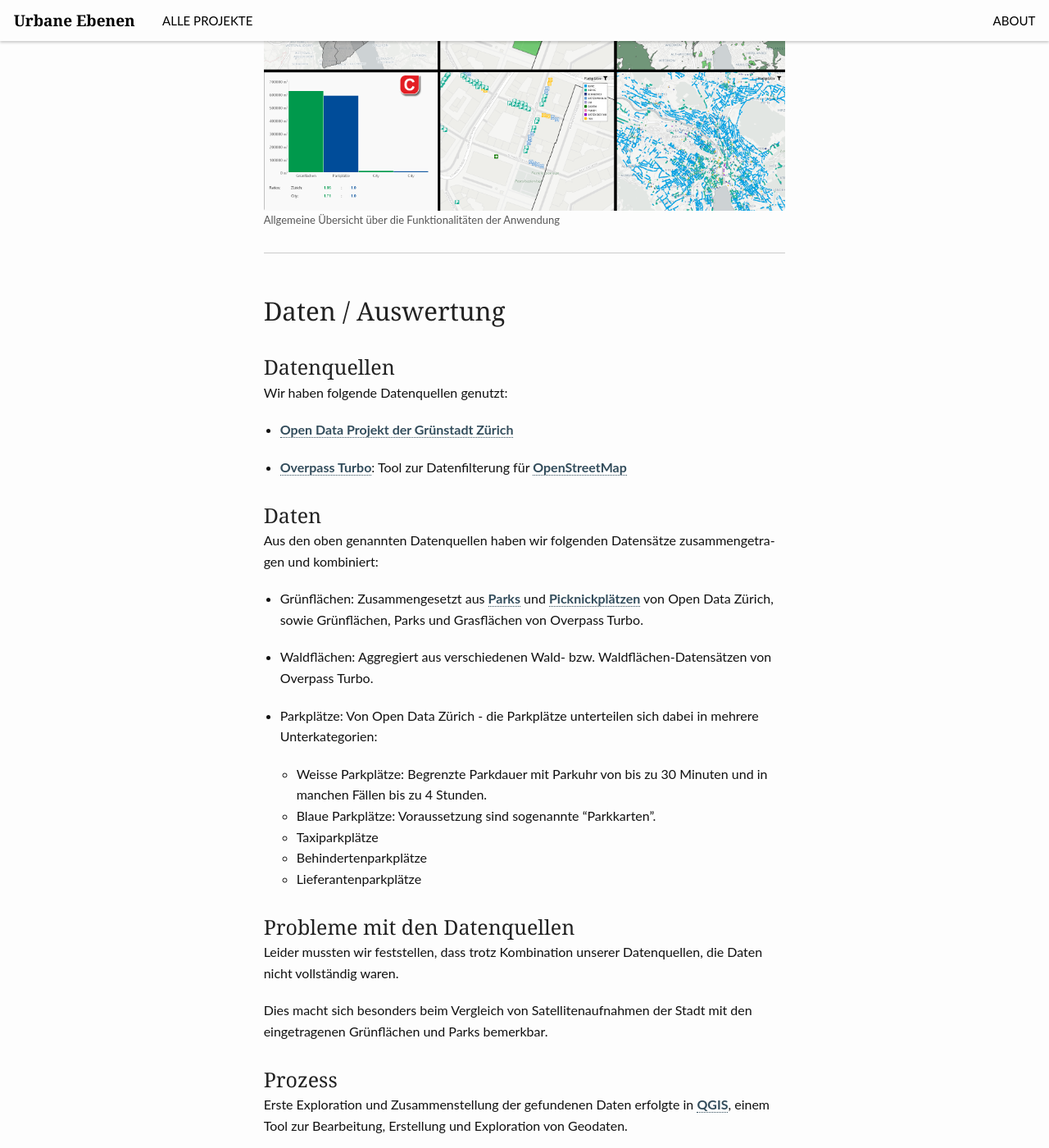
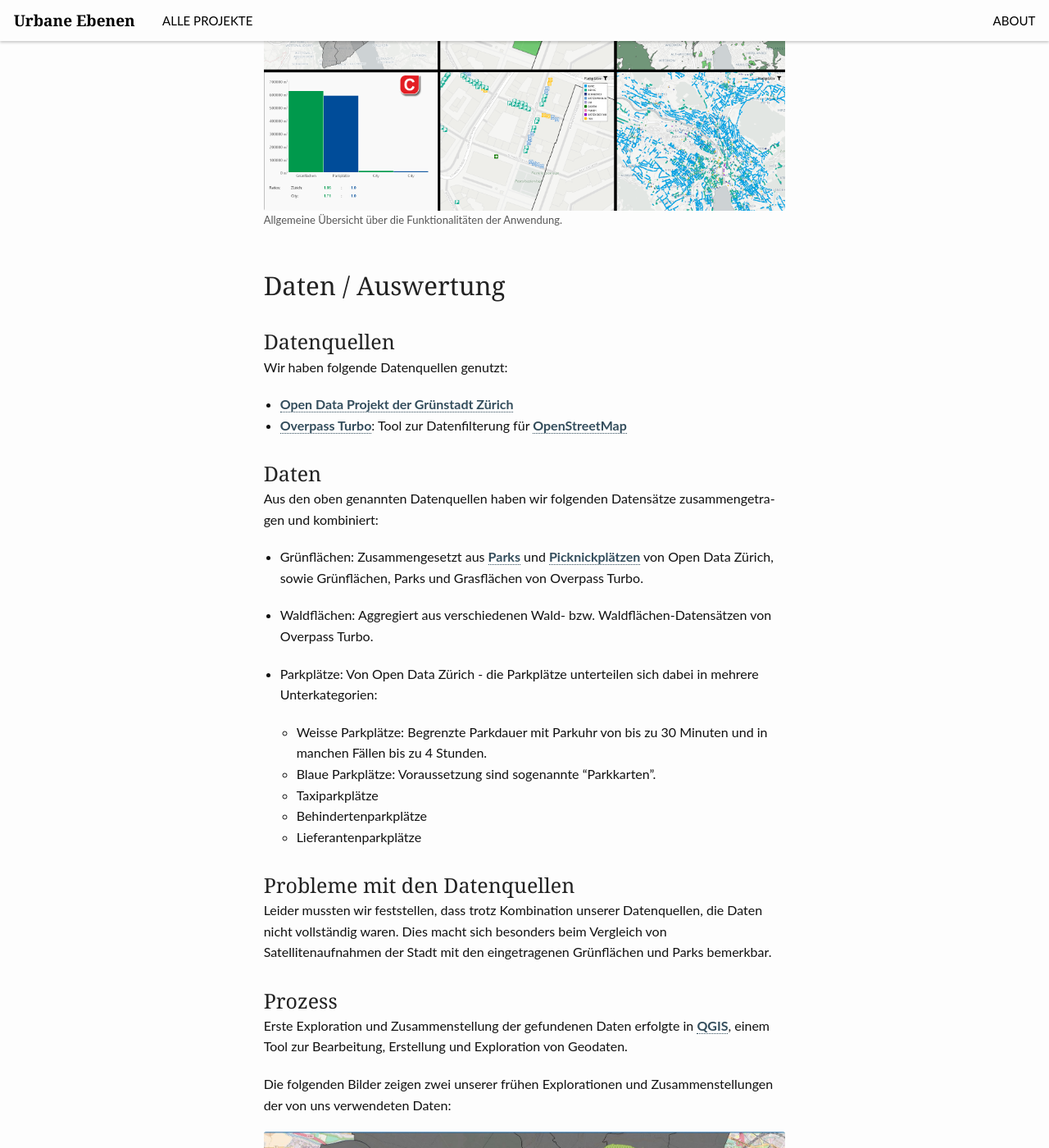
Before and after one commit to tillnagel/gdv-website, a Jekyll site: the page built from _posts/projects/2017-01-26-ZuerichParkflaechen.md, in a window 1280 px wide and 1400 px high, scrolled down 1621 px. Shown: the whole window at 82% size. Built offline with Jekyll 4.4.1, drawn with Linux system fonts in a browser that asks for light colours; part of the change alters nothing that is shown; some of the changed text lies outside the part shown.

````diff
--- a/_posts/projects/2017-01-26-ZuerichParkflaechen.md
+++ b/_posts/projects/2017-01-26-ZuerichParkflaechen.md
@@ -10,7 +10,7 @@ categories:
     - projects
 image:
     title: ZuerichParkflaechen/zp_teaser.png
-    caption: Übersicht
+    caption: Hauptsicht der Applikation
 author: Ahmet Ekiz, Kevin Schorpp, Klaus Hipp, Mihkail Polishuk
 ---
 
@@ -20,15 +20,11 @@ Die Anwendung visualisiert diverse Geodaten zu Wald-, Grünflächen und Parks in
 Gegliedert wird die Darstellung in eine Übersichts-, sowie eine Diagrammansicht und vier Detailansichten zur Veranschaulichung maximal zweier Bezirke Zürichs und deren Gegenüberstellung zum Züricher Durchschnitt.
 
 ## Einführung
-<!--- Einführung: Was ist die Motivation hinter Ihrem Projekt?
-- Konzept: Was ist die Grundidee, Hauptfrage, wichtigste Hypothese?-->
-
 Dieses kleine Datenvisualisierungsprojekt ist im Rahmen der Vorlesung "Grundlagen der Datenvisualisierung" im Wintersemester 2016/2017 entstanden. Ziel war eine interaktive Datenvisualisierung zum Thema Smart City und Urbanen Räumen.
 
 Nach einiger Recherche zu verfügbaren Datenquellen, griffen wir eine Konzeptidee unseres Dozenten Herr Prof. Dr. Nagel auf, Parks und Parkplätze der Stadt Zürich in Relation zu setzen und festzustellen, ob besondere Ausprägungen zu erkennen sind.
 
 ## Funktionalitäten
-
 Die Übersichtskarte <img src="{{ site.urlimg }}/ZuerichParkflaechen/zp_A.png" alt="(A)" style="width: 20px; height: 20px;" /> erlaubt das einfache Selektieren von bis zu zwei Bezirken, die in den jeweiligen Spalten zur Detailansicht <img src="{{ site.urlimg }}/ZuerichParkflaechen/zp_B.png" alt="(B)" style="width: 20px; height: 20px;" /> dargestellt werden.
 
 Diese zeigen jeweils in zwei übereinanderliegenden Panels die Grünflächen (oben) und die verschiedenen Parkplatzarten (unten), die jeweils gefiltert werden können.
@@ -39,45 +35,42 @@ Die Diagrammansicht <img src="{{ site.urlimg }}/ZuerichParkflaechen/zp_C.png" al
 
 <figure>
   <img src="{{ site.urlimg }}/ZuerichParkflaechen/zp_functions_image.png" />
-  <figcaption >Allgemeine Übersicht über die Funktionalitäten der Anwendung</figcaption>
+  <figcaption >Allgemeine Übersicht über die Funktionalitäten der Anwendung.</figcaption>
 </figure>
-
-- - -
 
 ## Daten / Auswertung
 
 ### Datenquellen
-
 Wir haben folgende Datenquellen genutzt:
 
-- [Open Data Projekt der Grünstadt Zürich](https://data.stadt-zuerich.ch/)
-
-- [Overpass Turbo](https://overpass-turbo.eu/): Tool zur Datenfilterung für [OpenStreetMap](http://openstreetmap.org/)
+-   [Open Data Projekt der Grünstadt Zürich](https://data.stadt-zuerich.ch/)
+-   [Overpass Turbo](https://overpass-turbo.eu/): Tool zur Datenfilterung für [OpenStreetMap](http://openstreetmap.org/)
 
 ### Daten
-
 Aus den oben genannten Datenquellen haben wir folgenden Datensätze zusammengetragen und kombiniert:
 
-- Grünflächen: Zusammengesetzt aus [Parks](https://data.stadt-zuerich.ch/dataset/park) und [Picknickplätzen](https://data.stadt-zuerich.ch/dataset/picknickplatz) von Open Data Zürich, sowie Grünflächen, Parks und Grasflächen von Overpass Turbo.
+-   Grünflächen:
+    Zusammengesetzt aus [Parks](https://data.stadt-zuerich.ch/dataset/park) und [Picknickplätzen](https://data.stadt-zuerich.ch/dataset/picknickplatz) von Open Data Zürich, sowie Grünflächen, Parks und Grasflächen von Overpass Turbo.
 
-- Waldflächen: Aggregiert aus verschiedenen Wald- bzw. Waldflächen-Datensätzen von Overpass Turbo.
+-   Waldflächen:
+    Aggregiert aus verschiedenen Wald- bzw. Waldflächen-Datensätzen von Overpass Turbo.
 
-* Parkplätze: Von Open Data Zürich - die Parkplätze unterteilen sich dabei in mehrere Unterkategorien:
-    * Weisse Parkplätze: Begrenzte Parkdauer mit Parkuhr von bis zu 30 Minuten und in manchen Fällen bis zu 4 Stunden.
-    * Blaue Parkplätze: Voraussetzung sind sogenannte "Parkkarten".
-    * Taxiparkplätze
-    * Behindertenparkplätze
-    * Lieferantenparkplätze
+-   Parkplätze:
+    Von Open Data Zürich - die Parkplätze unterteilen sich dabei in mehrere Unterkategorien:
+
+    -   Weisse Parkplätze:
+        Begrenzte Parkdauer mit Parkuhr von bis zu 30 Minuten und in manchen Fällen bis zu 4 Stunden.
+    -   Blaue Parkplätze:
+        Voraussetzung sind sogenannte "Parkkarten".
+    -   Taxiparkplätze
+    -   Behindertenparkplätze
+    -   Lieferantenparkplätze
 
 ### Probleme mit den Datenquellen
-
 Leider mussten wir feststellen, dass trotz Kombination unserer Datenquellen, die Daten nicht vollständig waren.
-
 Dies macht sich besonders beim Vergleich von Satellitenaufnahmen der Stadt mit den eingetragenen Grünflächen und Parks bemerkbar.
 
 ### Prozess
-<!--Sinnvolle Auswahl relevanter Experimente.-->
-
 Erste Exploration und Zusammenstellung der gefundenen Daten erfolgte in [QGIS](http://qgis.org/de/site/), einem Tool zur Bearbeitung, Erstellung und Exploration von Geodaten.
 
 Die folgenden Bilder zeigen zwei unserer frühen Explorationen und Zusammenstellungen der von uns verwendeten Daten:
@@ -92,75 +85,41 @@ Die folgenden Bilder zeigen zwei unserer frühen Explorationen und Zusammenstell
   <figcaption >Zusammenstellung aller von uns verwendeten Daten in QGIS.</figcaption>
 </figure>
 
-<!--## Prototyp / Ergebnisse
-Hier sind einige unserer Prototypen und Entwicklungsschritte zu sehen: -->
-
 ### Visualisierung
-<!--Ergebnisse, Design, Prototyp. Darstellungen echter oder ausgewählter Daten.-->
 
 ### Fragen
-
 Wir untersuchten folgende Fragen:
 
-- Wie ist die Relation der Grünflächen zu den Parkplätzen in Zürich?
-
-- Inwiefern weichen einzelne Bezirke vom Gesamtdurchschnitt ab?
-
-- Gibt es Tendenzen und Abweichungen am Stadtrand oder im Zentrum?
-
-- Gibt es andere interessante Auffälligkeiten?
+-   Wie ist die Relation der Grünflächen zu den Parkplätzen in Zürich?
+-   Inwiefern weichen einzelne Bezirke vom Gesamtdurchschnitt ab?
+-   Gibt es Tendenzen und Abweichungen am Stadtrand oder im Zentrum?
+-   Gibt es andere interessante Auffälligkeiten?
 
 ### Erkenntnisse
-<!--Was haben Sie herausgefunden? Können Sie ein/zwei Aussagen oder Stories hervorheben?-->
-
-- Zunahme der Grünflächen in Richtung der Stadtgrenzen.
-
-- Parks scheinen sich auf das Zentrum Zürichs zu konzentrieren.
-
-- Überwiegend zeitbegrenzte Parkplätze im Stadtkern Zürichs.
-
-- In der Nähe der Grünflächen gibt es zwar viele Parkplätze, die Mehrheit davon ist aber zeitbegrenzt.
-
-- Es gibt etwa doppelt so viele kostenpflichtige wie zeitbegrenzte Parkmöglichkeiten.
+-   Zunahme der Grünflächen in Richtung der Stadtgrenzen.
+-   Parks scheinen sich auf das Zentrum Zürichs zu konzentrieren.
+-   Überwiegend zeitbegrenzte Parkplätze im Stadtkern Zürichs.
+-   In der Nähe der Grünflächen gibt es zwar viele Parkplätze, die Mehrheit davon ist aber zeitbegrenzt.
+-   Es gibt etwa doppelt so viele kostenpflichtige wie zeitbegrenzte Parkmöglichkeiten.
 
 ### Implementierung
 
 #### Verwendete Tools/Libraries:
-
-- Java [Processing](https://processing.org/)
-
-- [Unfolding Maps](http://unfoldingmaps.org/) für die Karten
-
-- [GiCentre](http://www.gicentre.net/) für Diagramme
-
-- [ControlP5](http://www.sojamo.de/libraries/controlP5/) für Filter
-
-<!--Wie haben Sie die Visualisierung umgesetzt? Welche Tools haben Sie für welche Schritte eingesetzt?-->
+-   Java [Processing](https://processing.org/)
+-   [Unfolding Maps](http://unfoldingmaps.org/) für die Karten
+-   [GiCentre](http://www.gicentre.net/) für Diagramme
+-   [ControlP5](http://www.sojamo.de/libraries/controlP5/) für Filter
 
 #### Probleme bei der Implementierung:
+-   Processing, sowie die ebenfalls genutzten Bibliotheken und Tools waren neu für uns, dementsprechend mussten wir viel Zeit für die erste Einarbeitung aufwenden.
 
-- Processing, sowie die ebenfalls genutzten Bibliotheken und Tools waren neu für uns, dementsprechend mussten wir viel Zeit für die erste Einarbeitung aufwenden.
+-   Sehr viele Datensätze, allein die Parkplätze, umfassen ~50.000 einzelne Datenpunkte. Daraus folgen Performanceprobleme, die sich in der Applikation bemerkbar machen.
 
-- Sehr viele Datensätze, allein die Parkplätze, umfassen ~50.000 einzelne Datenpunkte. Daraus folgen Performanceprobleme, die sich in der Applikation bemerkbar machen.
+-   Die Flächen der Polygone, die wir aus Overpass Turbo generierten, konnten wir aufgrund von Fehlern im Aufbau der dort eingetragenen Daten nicht korrekt berechnen.
 
-- Die Flächen der Polygone, die wir aus Overpass Turbo generierten, konnten wir aufgrund von Fehlern im Aufbau der dort eingetragenen Daten nicht korrekt berechnen.
-
-- Wälder, die außerhalb eines Bezirks liegen, werden in der Flächenberechnung mit zum Bezirk gezählt und nicht abgeschnitten.
-
-<!--```javascript
-function setup() {
-  Data data = loadData();
-  doSomeVisualization(data);
-}
-```-->
-
-- - -
+-   Wälder, die außerhalb eines Bezirks liegen, werden in der Flächenberechnung mit zum Bezirk gezählt und nicht abgeschnitten.
 
 ## Fazit
-<!--- Reflektion: Haben Sie erreicht, was sie wollten? Ist Ihr Ergebnis hilfreich?
-- Ausblick: Welche weiteren Ideen haben Sie? Was könnten interessante
-nächste Schritte sein?-->
+-   Processing in Kombination mit Unfolding Maps bietet vielseitige Möglichkeiten. Da diese jedoch auf Java aufbauen, treten bei sehr großen Datenmengen enorme Performanceeinbrüche auf.
 
-- Processing in Kombination mit Unfolding Maps bietet vielseitige Möglichkeiten. Da diese jedoch auf Java aufbauen, treten bei sehr großen Datenmengen enorme Performanceeinbrüche auf.
-
-- Wir konnten wie erhofft die Grünflächen und Parkplätze leicht verständlich veranschaulichen.
+-   Wir konnten wie erhofft die Grünflächen und Parkplätze leicht verständlich veranschaulichen.
````
